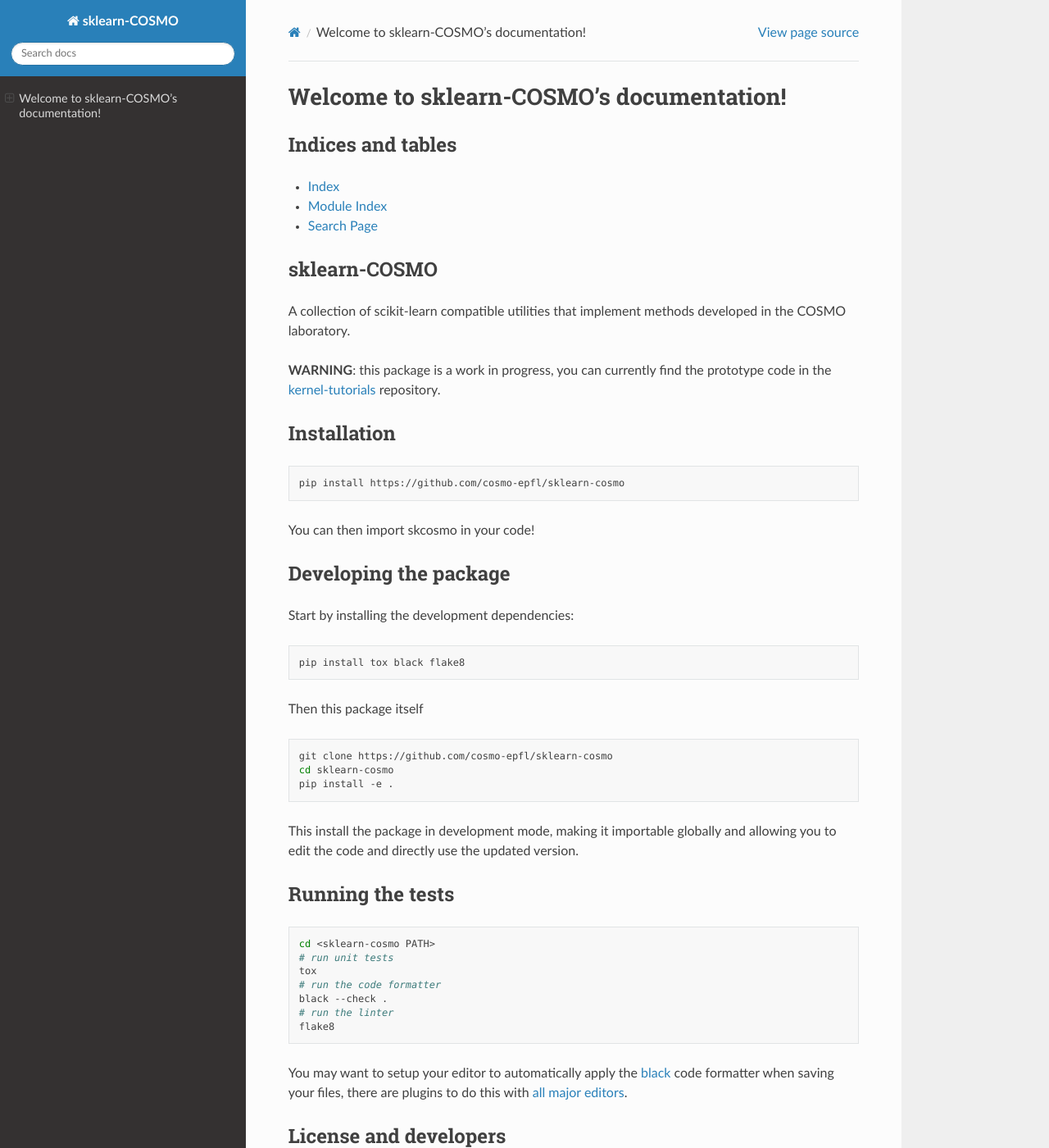
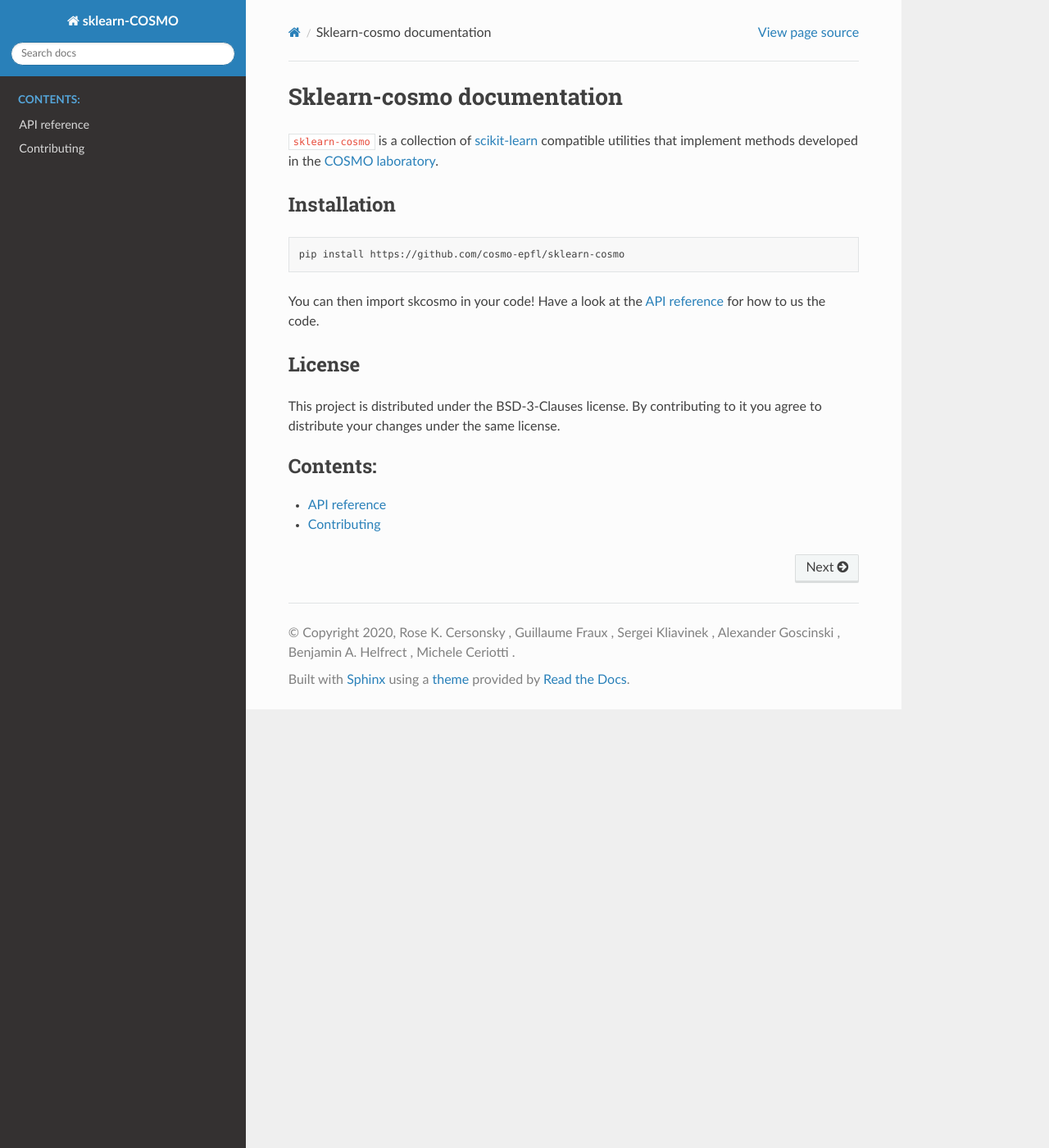
Before and after one commit to scikit-learn-contrib/scikit-matter, a Sphinx documentation site: the page built from docs/source/index.rst, in a window 1280 px wide and 1400 px high. Shown: the whole window at 82% size. Built offline with Sphinx 7.4.7 and the Read the Docs theme 2.0.0, drawn with Linux system fonts in a browser that asks for light colours.

Commit message:
Updating rsts

```diff
--- a/docs/source/index.rst
+++ b/docs/source/index.rst
@@ -1,29 +1,9 @@
+Sklearn-cosmo documentation
+===========================
 
-Welcome to sklearn-COSMO's documentation!
-=========================================
-
-.. toctree::
-   :maxdepth: 2
-   :caption: Contents:
-
-
-
-Indices and tables
-##################
-
-* :ref:`genindex`
-* :ref:`modindex`
-* :ref:`search`
-
-sklearn-COSMO
-#############
-
-A collection of scikit-learn compatible utilities that implement methods
-developed in the COSMO laboratory.
-
-**WARNING**: this package is a work in progress, you can
-currently find the prototype code in the
-`kernel-tutorials <https://github.com/cosmo-epfl/kernel-tutorials>`_ repository.
+``sklearn-cosmo`` is a collection of `scikit-learn <https://sklearn.org/>`_
+compatible utilities that implement methods developed in the `COSMO laboratory
+<https://cosmo.epfl.ch>`_.
 
 Installation
 ############
@@ -32,49 +12,18 @@
 
   pip install https://github.com/cosmo-epfl/sklearn-cosmo
 
-You can then import skcosmo in your code!
+You can then import skcosmo in your code! Have a look at the :ref:`api-reference` for how to us the code.
 
-Developing the package
-######################
-
-Start by installing the development dependencies:
-
-.. code-block:: bash
-
-  pip install tox black flake8
-
-
-Then this package itself
-
-.. code-block:: bash
-
-  git clone https://github.com/cosmo-epfl/sklearn-cosmo
-  cd sklearn-cosmo
-  pip install -e .
-
-This install the package in development mode, making it importable globally
-and allowing you to edit the code and directly use the updated version.
-
-Running the tests
-#################
-
-.. code-block:: bash
-
-  cd <sklearn-cosmo PATH>
-  # run unit tests
-  tox
-  # run the code formatter
-  black --check .
-  # run the linter
-  flake8
-
-You may want to setup your editor to automatically apply the
-`black <https://black.readthedocs.io/en/stable/>`_ code formatter when saving your
-files, there are plugins to do this with `all major
-editors <https://black.readthedocs.io/en/stable/editor_integration.html>`_.
-
-License and developers
-######################
+License
+#######
 
 This project is distributed under the BSD-3-Clauses license. By contributing to
 it you agree to distribute your changes under the same license.
+
+
+.. toctree::
+  :maxdepth: 1
+  :caption: Contents:
+
+  reference
+  contributing
--- /dev/null
+++ b/docs/source/reference.rst
@@ -0,0 +1,7 @@
+.. _api-reference:
+
+API reference
+=============
+
+.. automodule:: skcosmo
+    :members:
```
Also changed, not shown: docs/source/contributing.rst (added, +38 -0 lines).
